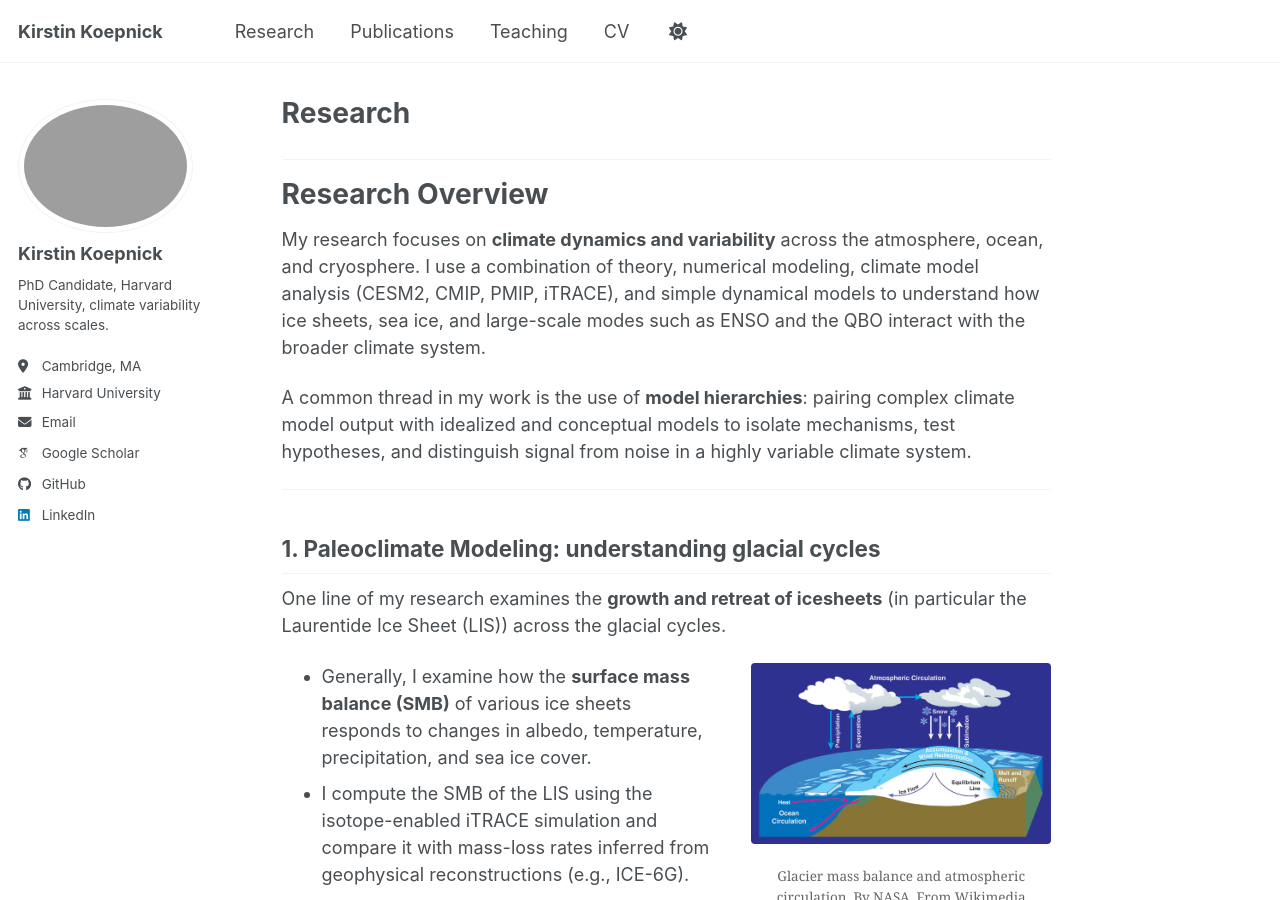
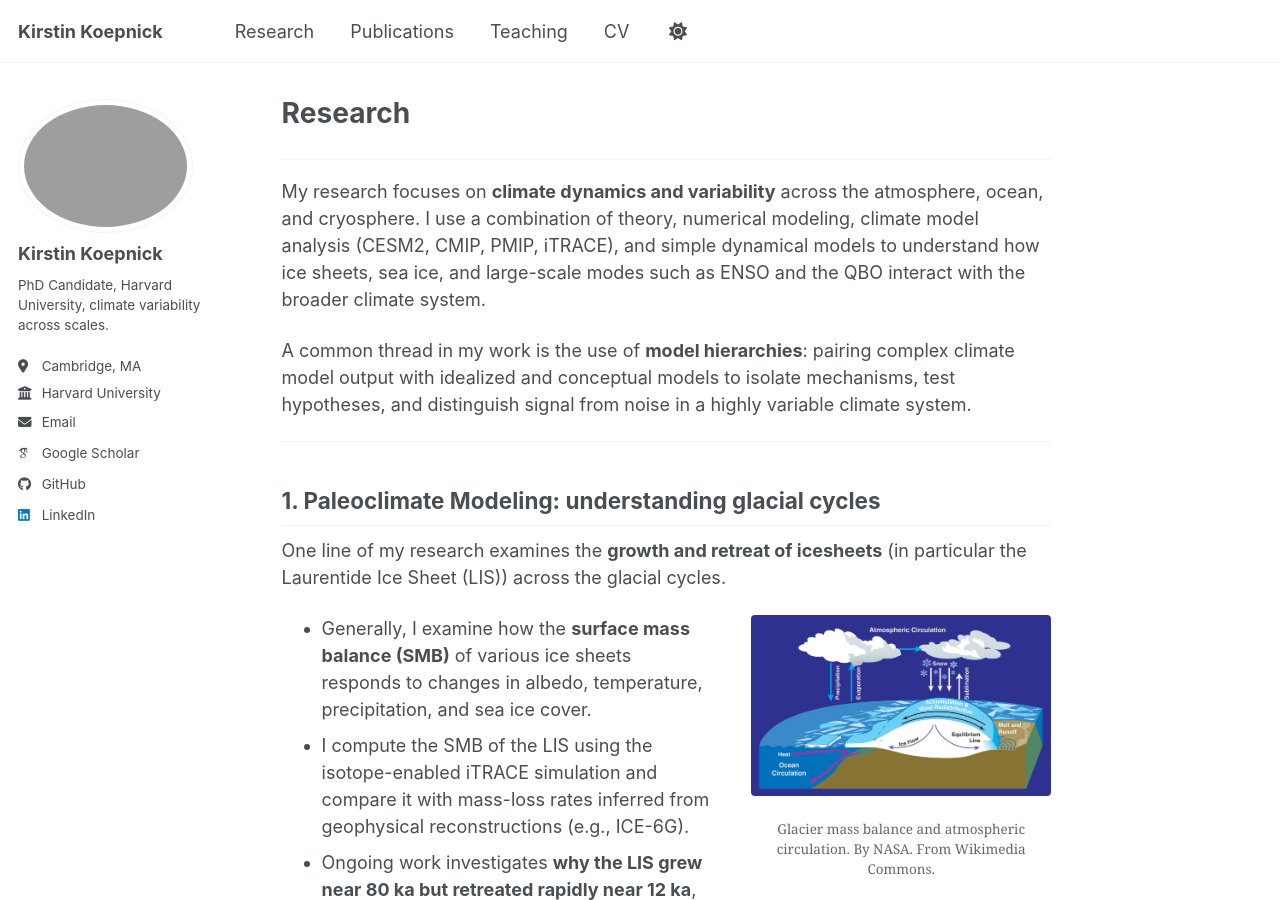
Before and after one commit to kirstinkoepnick/kirstinkoepnick.github.io, a Jekyll site: the page built from _pages/research.md, in a window 1280 px wide and 900 px high. Built offline with Jekyll 4.4.1, drawn with Linux system fonts in a browser that asks for light colours; some web fonts are replaced; a script bundle is joined from its source files by our own code; library files that are not in the unit come from our copies.

Commit message:
Update research.md

```diff
--- a/_pages/research.md
+++ b/_pages/research.md
@@ -5,7 +5,6 @@ author_profile: true
 ---
 
 ---
-# Research Overview
 
 My research focuses on **climate dynamics and variability** across the atmosphere, ocean, and cryosphere. I use a combination of theory, numerical modeling, climate model analysis (CESM2, CMIP, PMIP, iTRACE), and simple dynamical models to understand how ice sheets, sea ice, and large-scale modes such as ENSO and the QBO interact with the broader climate system.
 
```
